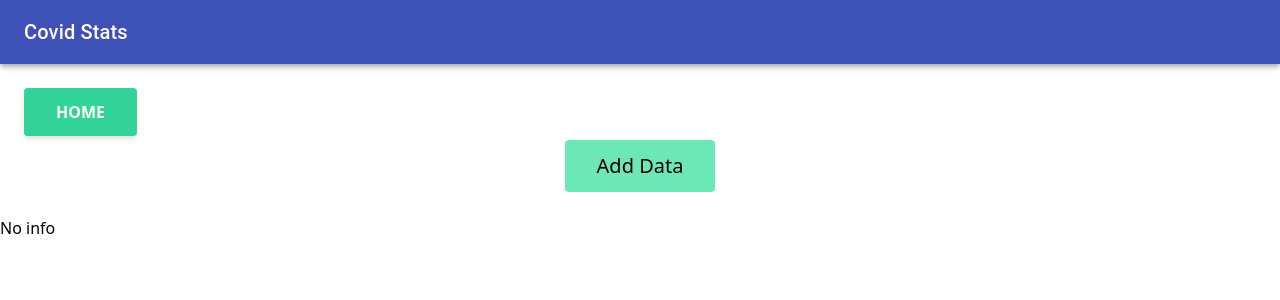
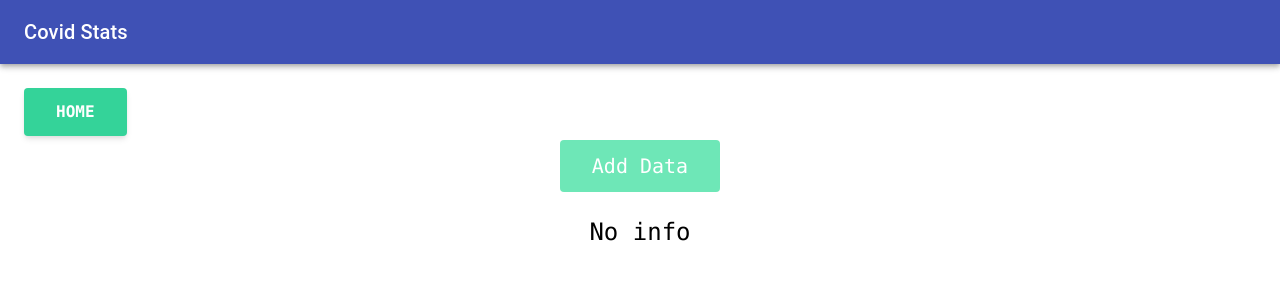
Before and after one commit to RaghavRoy145/ZuTan, a React (Create React App) app in the folder website/: page /add in a window 1280 px wide. Shown: the top 300 px of the page. Built offline with nearby package versions, Linux system fonts and the light colour scheme.

Commit message:
added beauty

```diff
--- a/website/src/pages/Add.js
+++ b/website/src/pages/Add.js
@@ -39,7 +39,7 @@ const AddBeds = () => {
     }
     return (
         <React.Fragment>
-        <div className="flex flex-col mx-auto">
+        <div className="flex flex-col mx-auto font-mono">
             <div className="content-start mt-6 ml-6">
                 <Link to='/'>
                     <button className="bg-green-400 text-white active:bg-lightBlue-600 font-bold uppercase text-base px-8 py-3 rounded shadow-md hover:shadow-lg outline-none focus:outline-none mr-1 mb-1 ease-linear transition-all duration-150" type="button">
@@ -48,7 +48,7 @@ const AddBeds = () => {
                 </Link>
             </div>
             <div className="flex-grow content-end">
-                <p className="text-center text-xl"><button className="bg-green-300 rounded px-8 py-3 mb-6" onClick={handleClick}>Add Data</button></p>
+                <p className="text-center text-xl text-white font-bold"><button className="bg-green-300 rounded px-8 py-3 mb-6" onClick={handleClick}>Add Data</button></p>
             </div>
 
                 { add ?
@@ -66,11 +66,11 @@ const AddBeds = () => {
                             <label className="mt-2 block uppercase tracking-wide text-gray-700 text-xs font-bold mb-2">
                                 City
                             </label>
-                            <input type="text" name="city" value={data.city} onChange={handleChange} className="appearance-none block w-full bg-gray-200 text-gray-700 border border-gray-200 rounded py-3 px-4 leading-tight focus:outline-none focus:bg-white focus:border-gray-500"/>
+                            <input required type="text" name="city" value={data.city} onChange={handleChange} className="appearance-none block w-full bg-gray-200 text-gray-700 border border-gray-200 rounded py-3 px-4 leading-tight focus:outline-none focus:bg-white focus:border-gray-500"/>
                             <label className="mt-2 block uppercase tracking-wide text-gray-700 text-xs font-bold mb-2">
                                 Info
                             </label>
-                            <input type="text" name="info" value={data.info} onChange={handleChange} className="appearance-none block w-full bg-gray-200 text-gray-700 border border-gray-200 rounded py-3 px-4 leading-tight focus:outline-none focus:bg-white focus:border-gray-500"/>
+                            <input required type="text" name="info" value={data.info} onChange={handleChange} className="appearance-none block w-full bg-gray-200 text-gray-700 border border-gray-200 rounded py-3 px-4 leading-tight focus:outline-none focus:bg-white focus:border-gray-500"/>
                             <button type="submit" className="mt-4 bg-green-400 text-white active:bg-lightBlue-600 font-bold uppercase text-base px-8 py-3 rounded shadow-md hover:shadow-lg outline-none focus:outline-none mr-1 mb-1 ease-linear transition-all duration-150">
                                 Submit
                             </button>
@@ -79,20 +79,20 @@ const AddBeds = () => {
                     : <React.Fragment>
                         {columns.length ?
 
-                        <table className="bg-green-100 table-fixed border shadow text-center outline w-4/5 mx-auto" >
+                        <table className="bg-green-50 table-fixed border shadow-lg outline w-4/5 mx-auto" >
                             <tr>
-                                <th className="w-1/4">Resource</th>
-                                <th className="w-1/4">City</th>
-                                <th className="w-1/2">Information</th>
+                                <th className="w-1/4 bg-blue-100 border text-left px-8 py-4">Resource</th>
+                                <th className="w-1/4 bg-blue-100 border text-left px-8 py-4">City</th>
+                                <th className="w-1/2 bg-blue-100 border text-left px-8 py-4">Information</th>
                             </tr>
                             {columns.map((item, idx) => (
                                 <tr key={idx}>
-                                    <td>{item.resource}</td>
-                                    <td>{item.city}</td>
-                                    <td>{item.info}</td>
+                                    <td className="border px-8 py-4">{item.resource}</td>
+                                    <td className="border px-8 py-4">{item.city}</td>
+                                    <td className="border px-8 py-4">{item.info}</td>
                                 </tr>
                             ))}
-                        </table> : <div> No info</div>}
+                        </table> : <div className="text-center text-2xl"> <h1>No info </h1></div>}
                     </React.Fragment>}
         </div>
         </React.Fragment>
```
